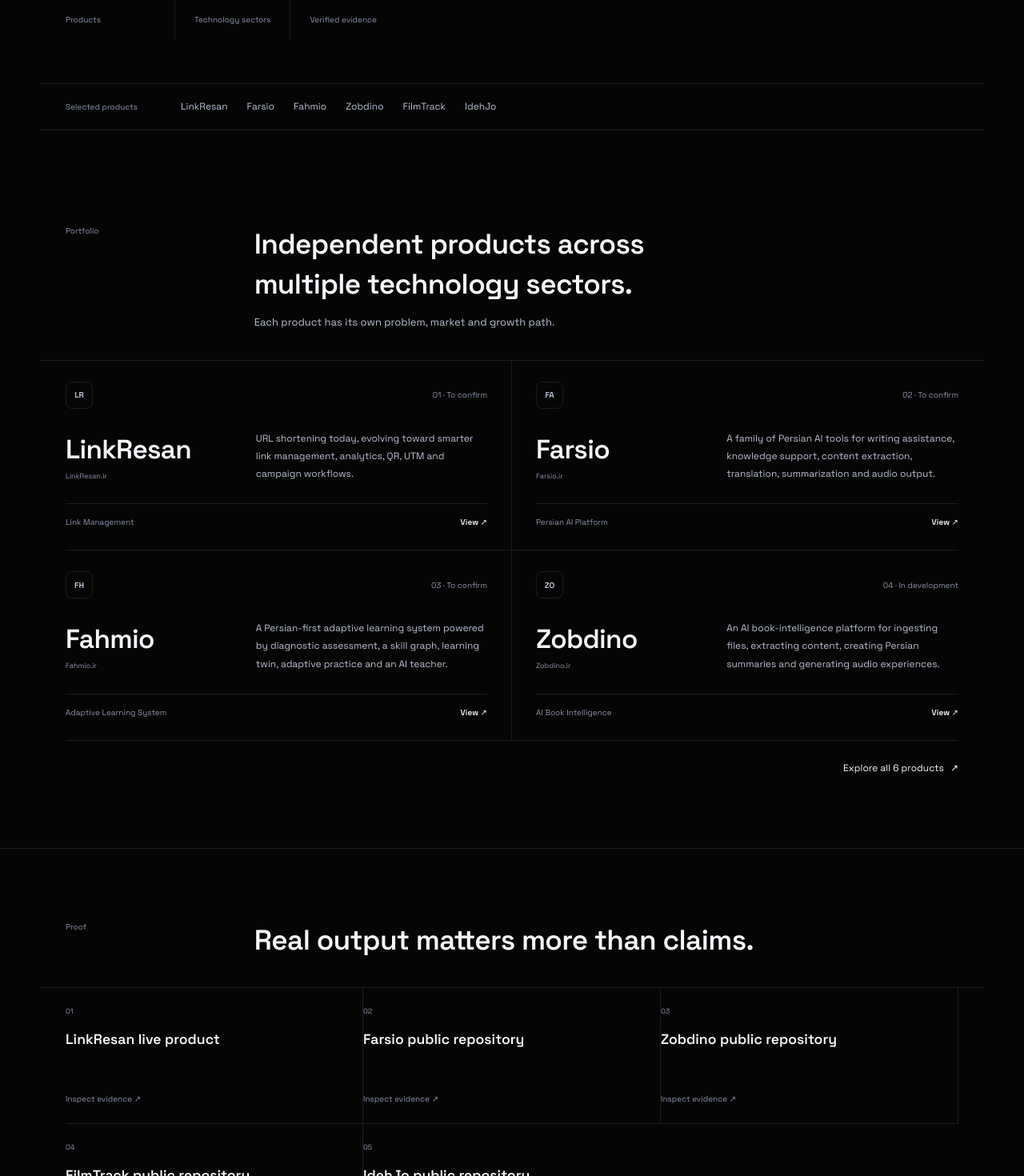
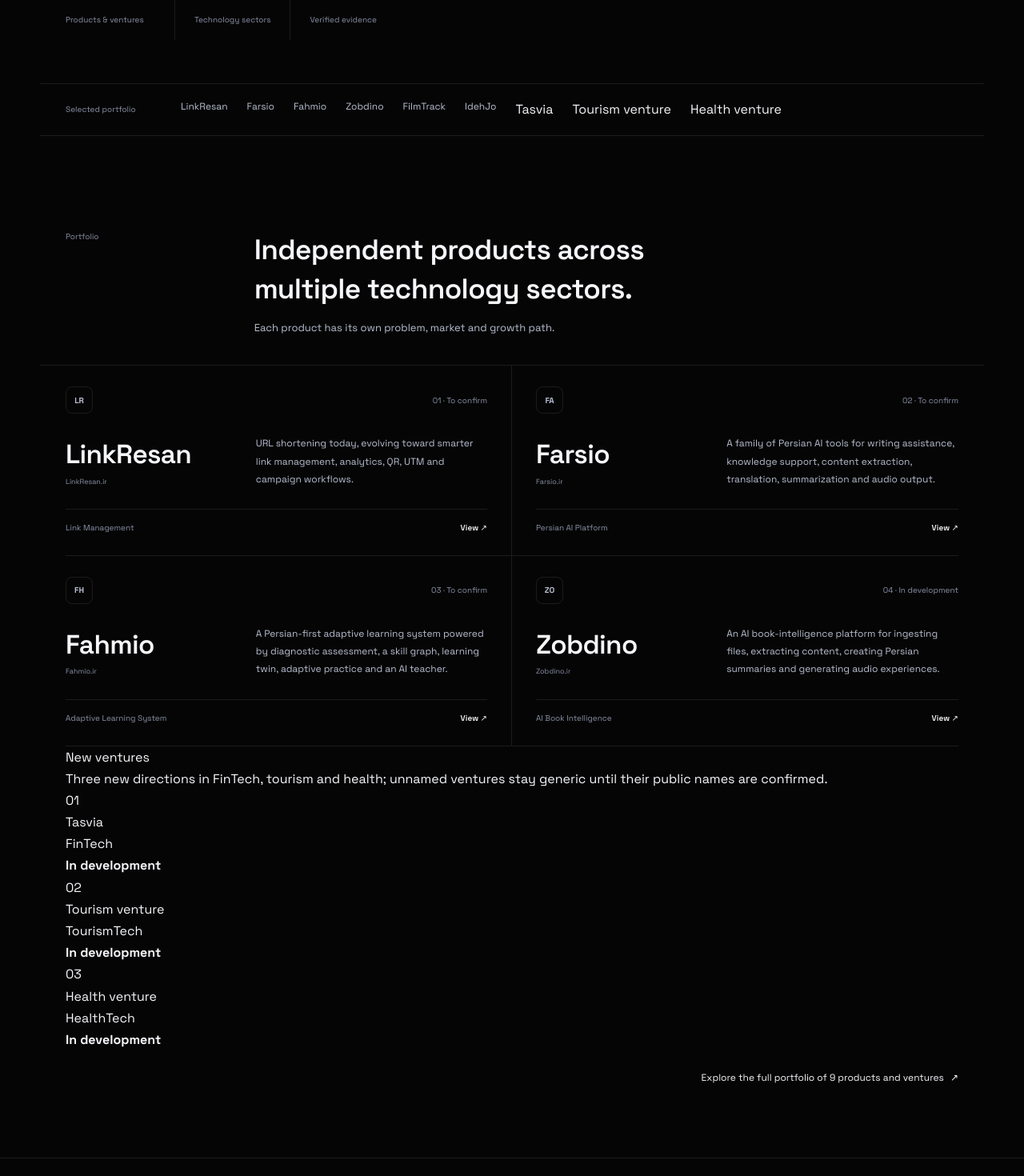
Before and after one commit to AmirMotefaker/amirmotefaker-site, a Next.js app in the folder apps/web/: page /en in a window 1280 px wide. Shown: the part 660-2130 px from the top of the page at 80% size. Built offline with nearby package versions, Linux system fonts and the light colour scheme; no server answers; a web font is replaced by a local one.

Commit message:
feat(home): surface expanded portfolio ventures

```diff
--- a/apps/web/components/founder/FounderHome.tsx
+++ b/apps/web/components/founder/FounderHome.tsx
@@ -3,6 +3,7 @@ import Link from "next/link";
 import { founder, type Locale } from "@/content/founder-site";
 import { getVerifiedEvidence } from "@/content/evidence-registry";
 import { getProductCategory, getProductDisplayName, productPortfolio as products, type Product } from "@/content/product-portfolio";
+import { emergingVentures, getEmergingVentureIndustry, getEmergingVentureName, getEmergingVentureStatus } from "@/content/venture-expansion";
 import { formatSiteNumber, localeDigits } from "@/lib/locale-format";
 import styles from "./FounderHomeV2.module.css";
 
@@ -14,23 +15,36 @@ const marks: Record<string,string>={linkresan:"LR",farsio:"FA",fahmio:"FH",zobdi
 function lifecycle(status:Product["status"],locale:Locale){const labels={fa:{live:"فعال",development:"در حال توسعه",discovery:"در مرحله بررسی",concept:"ایده اولیه","to-confirm":"در حال تأیید"},en:{live:"Live",development:"In development",discovery:"Discovery",concept:"Concept","to-confirm":"To confirm"}} as const;return labels[locale][status];}
 
 export default function FounderHome({locale}:{locale:Locale}){
- const fa=locale==="fa"; const evidence=getVerifiedEvidence(); const sectors=new Set(products.map(p=>p.filterGroup)).size; const featured=products.slice(0,4); const portfolioNames=products.slice(0,6);
+ const fa=locale==="fa";
+ const evidence=getVerifiedEvidence();
+ const totalProducts=products.length+emergingVentures.length;
+ const sectors=new Set([...products.map(p=>p.filterGroup),...emergingVentures.map(v=>v.industryEn)]).size;
+ const featured=products.slice(0,4);
+ const portfolioNames=products.slice(0,6);
  return <main className={styles.home}>
   <section className={styles.hero}><div className={`wrap ${styles.heroShell}`}>
    <div className={styles.heroCopy}>
-    <div className={styles.identityLine}><span>{fa?"امیر متفکر، علاقه‌مند به فناوری":"Amir Motefaker, Tech-savvy"}</span></div>
+    <div className={styles.identityLine}><span>{fa?founder.titleFa:founder.titleEn}</span></div>
     <h1>{fa?<>محصولات دیجیتال برای <em>مسئله‌های واقعی.</em></>:<>Digital products for <em>real problems.</em></>}</h1>
     <p className={styles.heroLead}>{fa?"ساخت و توسعه محصولات دیجیتال با تمرکز بر هوش مصنوعی، فین‌تک، آموزش، سلامت، گردشگری و زیرساخت دیجیتال.":"Building and developing digital products across AI, FinTech, education, health, tourism and digital infrastructure."}</p>
     <div className={styles.heroActions}><Link href={`/${locale}/products`} className={styles.primaryAction}>{fa?"مشاهده محصولات":"Explore products"}<span aria-hidden="true">↗</span></Link><Link href={`/${locale}/about`} className={styles.secondaryAction}>{fa?"درباره من":"About me"}</Link></div>
-    <div className={styles.heroMetrics}><div><strong>{formatSiteNumber(products.length,locale)}</strong><span>{fa?"محصول":"Products"}</span></div><div><strong>{formatSiteNumber(sectors,locale)}</strong><span>{fa?"حوزه فناوری":"Technology sectors"}</span></div><div><strong>{formatSiteNumber(evidence.length,locale)}</strong><span>{fa?"شاهد تأییدشده":"Verified evidence"}</span></div></div>
+    <div className={styles.heroMetrics}><div><strong>{formatSiteNumber(totalProducts,locale)}</strong><span>{fa?"محصول و ونچر":"Products & ventures"}</span></div><div><strong>{formatSiteNumber(sectors,locale)}</strong><span>{fa?"حوزه فناوری":"Technology sectors"}</span></div><div><strong>{formatSiteNumber(evidence.length,locale)}</strong><span>{fa?"شاهد تأییدشده":"Verified evidence"}</span></div></div>
    </div>
    <aside className={styles.heroVisual}><div className={styles.portraitCard}><Image src="/assets/profile/amir-motefaker.png" alt={fa?founder.nameFa:founder.nameEn} fill priority sizes="(max-width:980px) 54vw, 24vw" className={styles.portrait}/><div className={styles.portraitShade}/><div className={styles.portraitMeta}><span>{fa?"علاقه‌مند به فناوری":"Tech-savvy"}</span><strong>{fa?founder.nameFa:founder.nameEn}</strong></div></div></aside>
   </div>
-  <div className={`wrap ${styles.portfolioRail}`}><span>{fa?"محصولات منتخب":"Selected products"}</span><div>{portfolioNames.map(product=><Link key={product.slug} href={`/${locale}/products/${product.slug}`}>{getProductDisplayName(product,locale)}</Link>)}</div></div></section>
+  <div className={`wrap ${styles.portfolioRail}`}><span>{fa?"پرتفوی منتخب":"Selected portfolio"}</span><div>{portfolioNames.map(product=><Link key={product.slug} href={`/${locale}/products/${product.slug}`}>{getProductDisplayName(product,locale)}</Link>)}{emergingVentures.map(venture=><span key={venture.slug} className={styles.railVenture}>{getEmergingVentureName(venture,locale)}</span>)}</div></div></section>
+
   <section className={styles.venturesSection}><div className={`wrap ${styles.sectionIntro}`}><span>{fa?"پرتفوی":"Portfolio"}</span><div><h2>{fa?"محصولات مستقل در چند صنعت فناوری.":"Independent products across multiple technology sectors."}</h2><p>{fa?"هر محصول مسئله، بازار و مسیر رشد خودش را دارد.":"Each product has its own problem, market and growth path."}</p></div></div>
    <div className={`wrap ${styles.ventureGrid}`}>{featured.map((product,index)=><Link href={`/${locale}/products/${product.slug}`} key={product.slug} className={styles.ventureCard}><div className={styles.ventureTop}><div className={styles.ventureMark}>{marks[product.slug]??product.slug.slice(0,2).toUpperCase()}</div><span>{localeDigits(String(index+1).padStart(2,"0"),locale)} · {lifecycle(product.status,locale)}</span></div><div className={styles.ventureContent}><div><h3>{getProductDisplayName(product,locale)}</h3><small>{product.domain}</small></div><p>{fa?product.shortDescriptionFa:product.shortDescriptionEn}</p></div><div className={styles.ventureFoot}><span>{getProductCategory(product,locale)}</span><strong>{fa?"مشاهده":"View"} ↗</strong></div></Link>)}</div>
-   <div className={`wrap ${styles.allProducts}`}><Link href={`/${locale}/products`}>{fa?`مشاهده هر ${formatSiteNumber(products.length,locale)} محصول`:`Explore all ${formatSiteNumber(products.length,locale)} products`}<span>↗</span></Link></div>
+
+   <div className={`wrap ${styles.emergingBlock}`}>
+    <div className={styles.emergingHeader}><span>{fa?"ونچرهای جدید":"New ventures"}</span><p>{fa?"سه مسیر جدید در فین‌تک، گردشگری و سلامت؛ نام محصولات بدون نام تا زمان تأیید نهایی عمومی نمی‌شود.":"Three new directions in FinTech, tourism and health; unnamed ventures stay generic until their public names are confirmed."}</p></div>
+    <div className={styles.emergingGrid}>{emergingVentures.map((venture,index)=><article key={venture.slug} className={styles.emergingItem}><span>{localeDigits(String(index+1).padStart(2,"0"),locale)}</span><div><h3>{getEmergingVentureName(venture,locale)}</h3><p>{getEmergingVentureIndustry(venture,locale)}</p></div><strong>{getEmergingVentureStatus(venture,locale)}</strong></article>)}</div>
+   </div>
+
+   <div className={`wrap ${styles.allProducts}`}><Link href={`/${locale}/products`}>{fa?`مشاهده پرتفوی کامل ${formatSiteNumber(totalProducts,locale)} محصول و ونچر`:`Explore the full portfolio of ${formatSiteNumber(totalProducts,locale)} products and ventures`}<span>↗</span></Link></div>
   </section>
+
   {evidence.length>0&&<section className={styles.proofSection}><div className={`wrap ${styles.sectionIntro}`}><span>{fa?"شواهد اجرا":"Proof"}</span><div><h2>{fa?"خروجی واقعی، مهم‌تر از ادعاست.":"Real output matters more than claims."}</h2></div></div><div className={`wrap ${styles.proofGrid}`}>{evidence.slice(0,6).map((item,index)=><article className={styles.proofCard} key={item.id}><span>{localeDigits(String(index+1).padStart(2,"0"),locale)}</span><h3>{fa?item.titleFa:item.titleEn}</h3>{item.url?<a href={item.url} target="_blank" rel="noopener noreferrer">{fa?"بررسی مدرک":"Inspect evidence"} ↗</a>:null}</article>)}</div></section>}
   <section className={styles.thesisSection}><div className={`wrap ${styles.sectionIntro}`}><span>{fa?"رویکرد":"Approach"}</span><div><h2>{fa?"فناوری ابزار است؛ نقطه شروع، مسئله است.":"Technology is a tool. The starting point is the problem."}</h2></div></div><div className={`wrap ${styles.thesisGrid}`}>{thesisPrinciples[locale].map(([index,title,detail])=><article className={styles.thesisCard} key={title}><span>{index}</span><h3>{title}</h3><p>{detail}</p></article>)}</div></section>
   <section className={styles.contactSection}><div className={`wrap ${styles.contactPanel}`}><span>{fa?"ارتباط":"Contact"}</span><h2>{fa?"برای همکاری و ساخت محصولات جدید گفتگو کنیم.":"Let's talk about building and collaborating."}</h2><div><Link href={`/${locale}/contact`} className={styles.primaryAction}>{fa?"شروع گفتگو":"Start a conversation"}<span aria-hidden="true">↗</span></Link></div></div></section>
```
